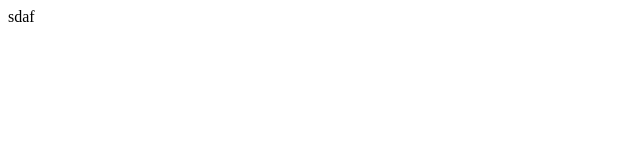
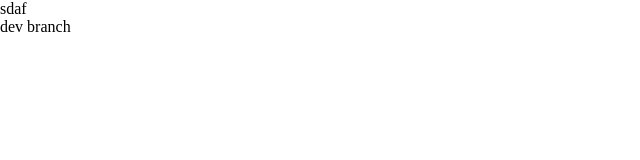
Before and after one commit to hemypo/git-test, a plain HTML site: page index.html in a window 1280 px wide. Shown: the full height of the page, 0-640 px from the left. Drawn offline with Linux system fonts and the light colour scheme.

Commit message:
new styles

```diff
--- a/index.html
+++ b/index.html
@@ -6,5 +6,8 @@
     </head>
     <body>
 sdaf
+<div> dev branch
+
+</div>
     </body>
 </html>
--- a/style.css
+++ b/style.css
@@ -0,0 +1,4 @@
+*{
+    margin: 0;
+    padding: 9;
+}
```
